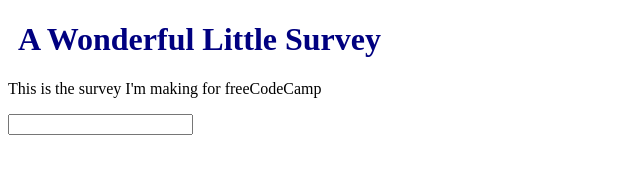
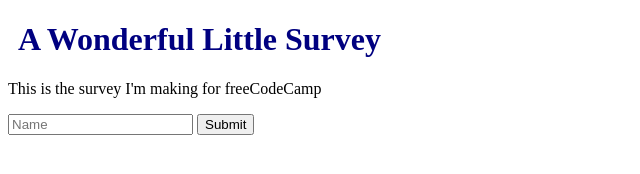
Before and after one commit to JamesonWells/survey-form, a plain HTML site: page index.html in a window 1280 px wide. Shown: the whole page, without its empty margins (0-640 px from the left). Drawn offline with Linux system fonts and the light colour scheme.

Commit message:
Update index.html

```diff
--- a/index.html
+++ b/index.html
@@ -14,7 +14,8 @@
 <p id="description">This is the survey I'm making for freeCodeCamp</p>
 
 <form id="survey-form">
-  <input type="text" required></input>
+  <input type="text" placeholder="Name" required>
+  <button type="submit">Submit</button>
 </form>
 
 </body>
```
